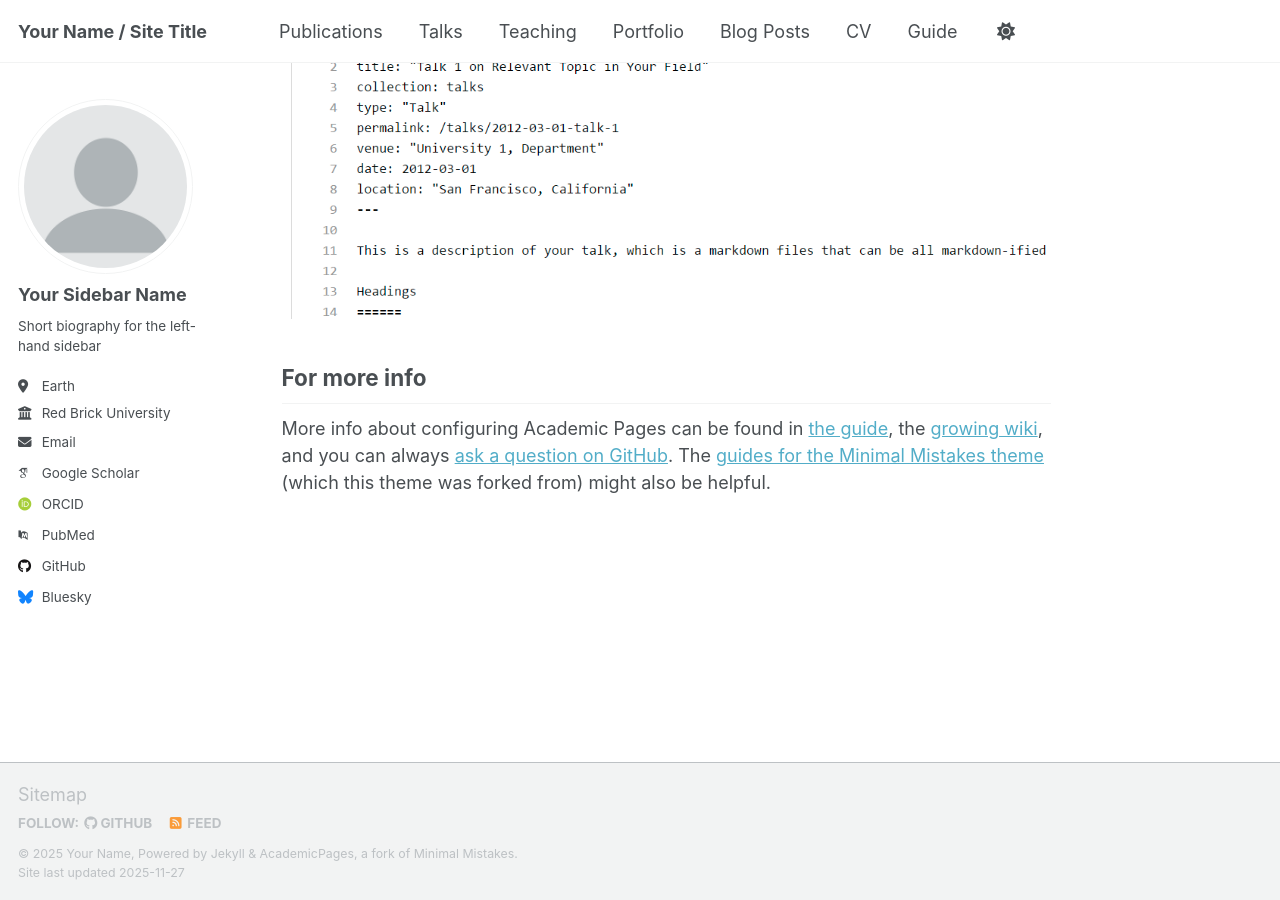
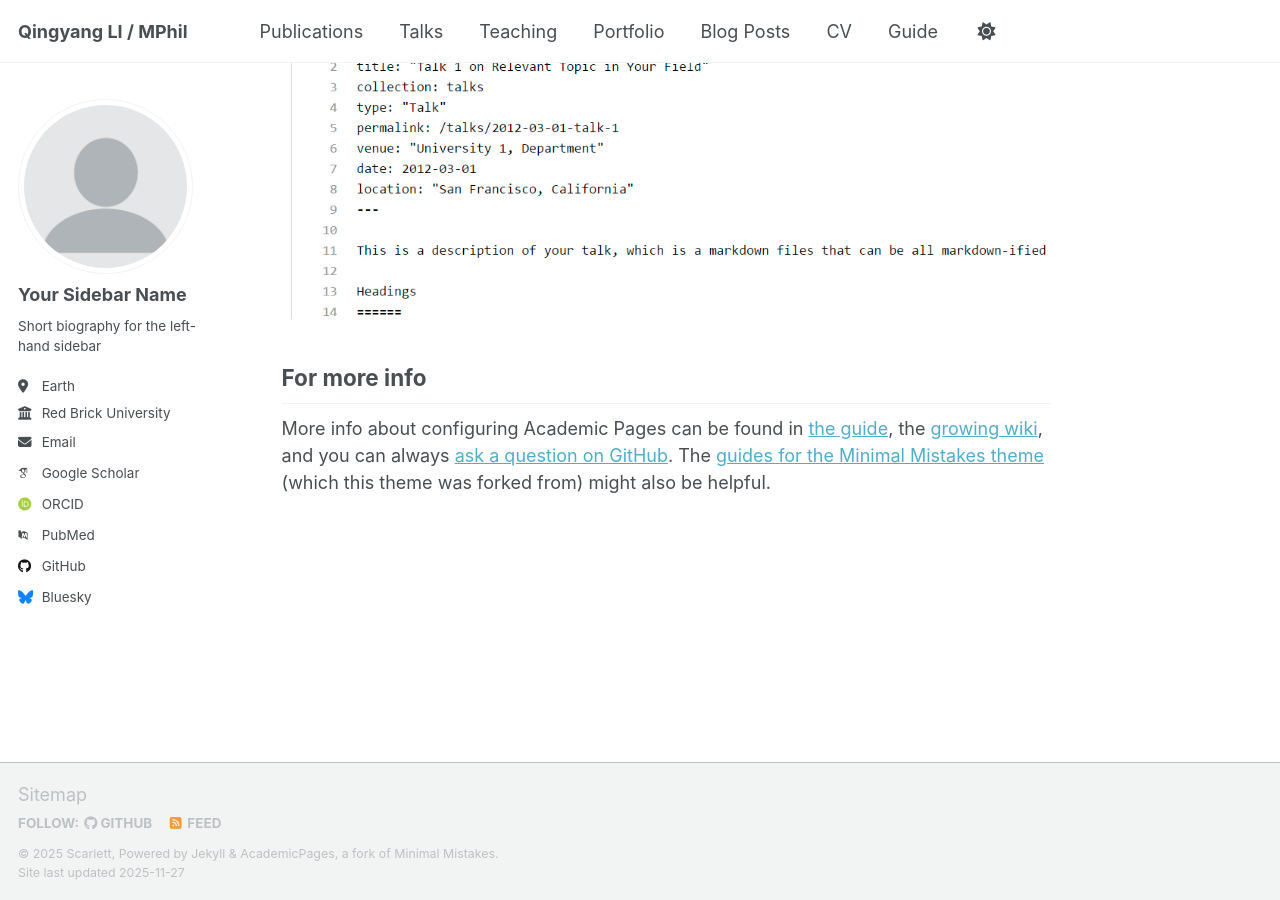
Before and after one commit to liscarlett765-bot/li_scarlett.github.io, a Jekyll site: the page built from _pages/about.md, in a window 1280 px wide and 900 px high, scrolled down 2880 px. Built offline with Jekyll 4.4.1, drawn with Linux system fonts in a browser that asks for light colours; some web fonts are replaced; a script that is not in the unit is left out.

Commit message:
Update _config.yml

```diff
--- a/_config.yml
+++ b/_config.yml
@@ -9,11 +9,11 @@
 # Basic Site Settings
 locale                   : "en-US"
 site_theme               : "default" # Currently available options are "default", "air"
-title                    : "Your Name / Site Title"
+title                    : "Qingyang LI / MPhil"
 title_separator          : "-"
-name                     : &name "Your Name"
+name                     : &name "Scarlett"
 description              : &description "Your Name's academic portfolio"   # Update this with a general description of your site, this is the default if not overridden by a page
-url                      : https://academicpages.github.io # The base hostname & protocol for your site e.g. "https://[your GitHub username].github.io",
+url                      : https://li_scarlett.github.io # The base hostname & protocol for your site e.g. "https://[your GitHub username].github.io",
                                                            # or if you already have some other page hosted on Github then use "https://[your GitHub username].github.io/[Your Repo Name]"
 baseurl                  : "" # the subpath of your site, e.g. "/blog"
 repository               : "academicpages/academicpages.github.io"
```
